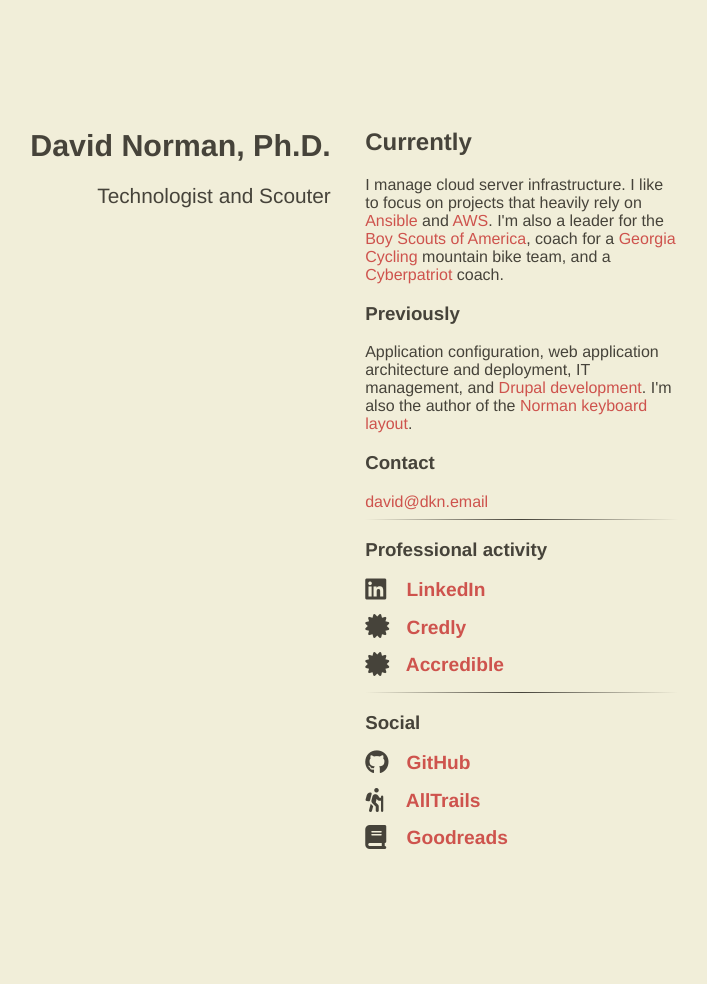
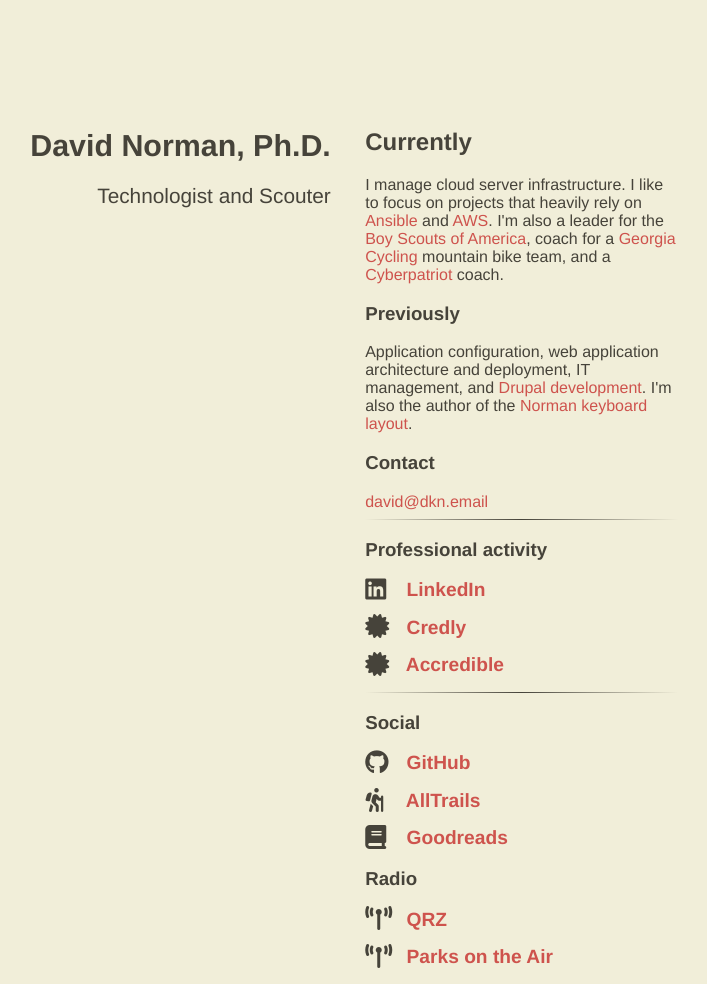
Before and after one commit to deekayen/dkn.github.io, a Jekyll site: the page built from index.html, in a window 1280 px wide. Shown: the whole page, without its empty margins (302-1009 px from the left). Built offline with Jekyll 4.4.1, drawn with Linux system fonts in a browser that asks for light colours; nearby versions of some CDN libraries; before the commit the page ends 900 px from its top, so only the background shows below that.

Commit message:
add a radio section

```diff
--- a/_includes/content.html
+++ b/_includes/content.html
@@ -48,3 +48,16 @@
     <a href="https://www.goodreads.com/deekayen">Goodreads</a>
   </li>
 </ul>
+
+<h3>Radio</h3>
+
+<ul class="fa-ul main-list">
+  <li class="main-list-item">
+    <span class="fa-solid fa-tower-broadcast fa-lg main-list-item-icon"></span>
+    <a href="https://www.qrz.com/db/N4DKN">QRZ</a>
+  </li>
+  <li class="main-list-item">
+    <span class="fa-solid fa-tower-broadcast fa-lg main-list-item-icon"></span>
+    <a href="https://pota.app/#/profile/N4DKN">Parks on the Air</a>
+  </li>
+</ul>
```
